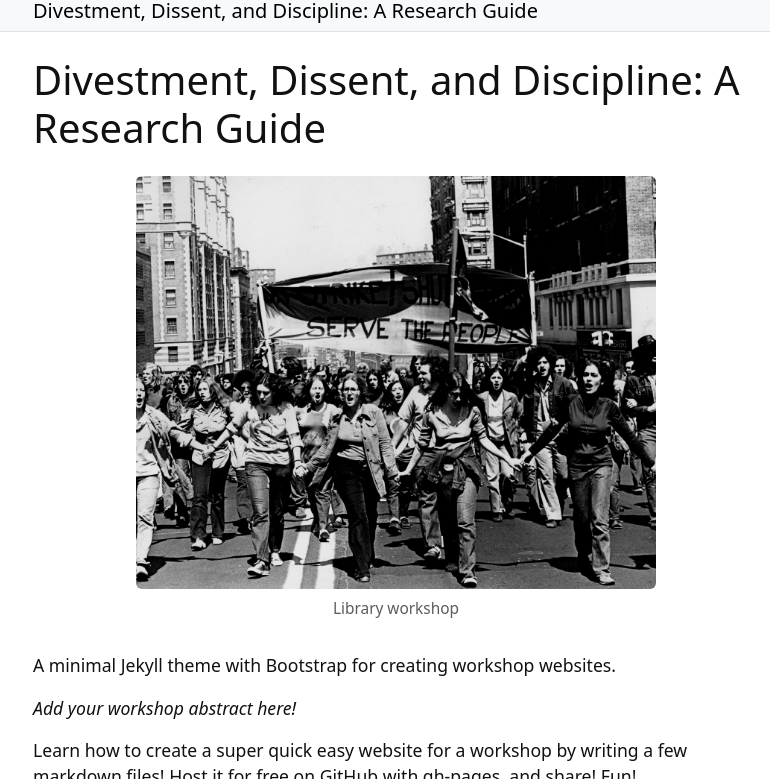
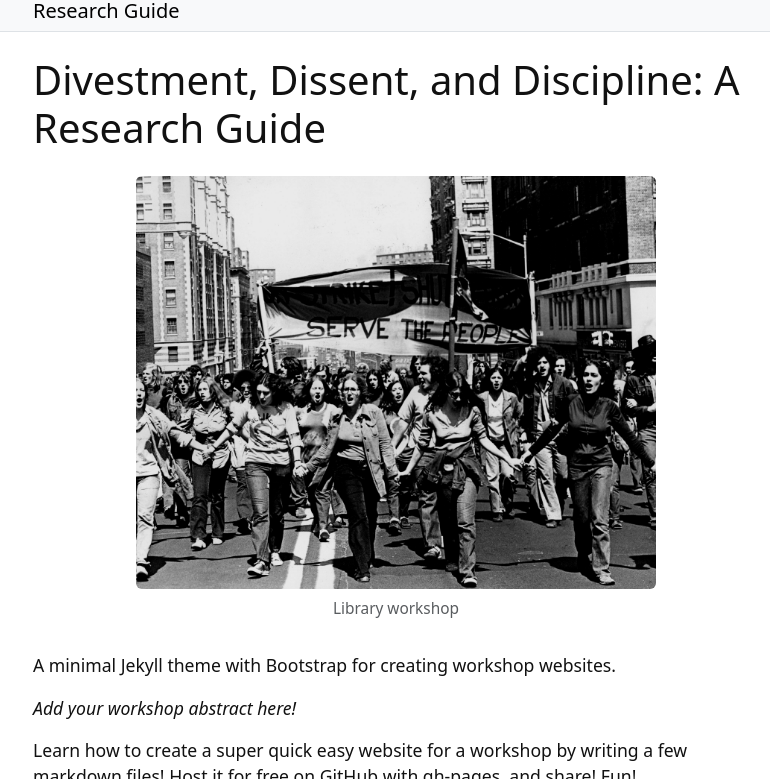
Before and after one commit to katelynautumn28/ddd-research-guide, a Jekyll site: the page built from index.md, in a window 1280 px wide and 900 px high, cut to the strip 121-900 px from the top of the window. Shown: the whole strip, without its empty margins (244-1014 px from the left). Built offline with Jekyll 4.4.1, drawn with Linux system fonts in a browser that asks for light colours; some of the changed text lies outside the part shown.

Commit message:
Update _config.yml

```diff
--- a/_config.yml
+++ b/_config.yml
@@ -10,7 +10,7 @@
 # SITE SETTINGS
 #
 # title appears in the header
-title: "Divestment, Dissent, and Discipline: A Research Guide"
+title: "Research Guide"
 # title-icon appears in the header to give some pizazz (leave blank for none)
 # choose from Bootstrap Icons in _includes/bootstrap-icons
 # find names on https://icons.getbootstrap.com/
```
